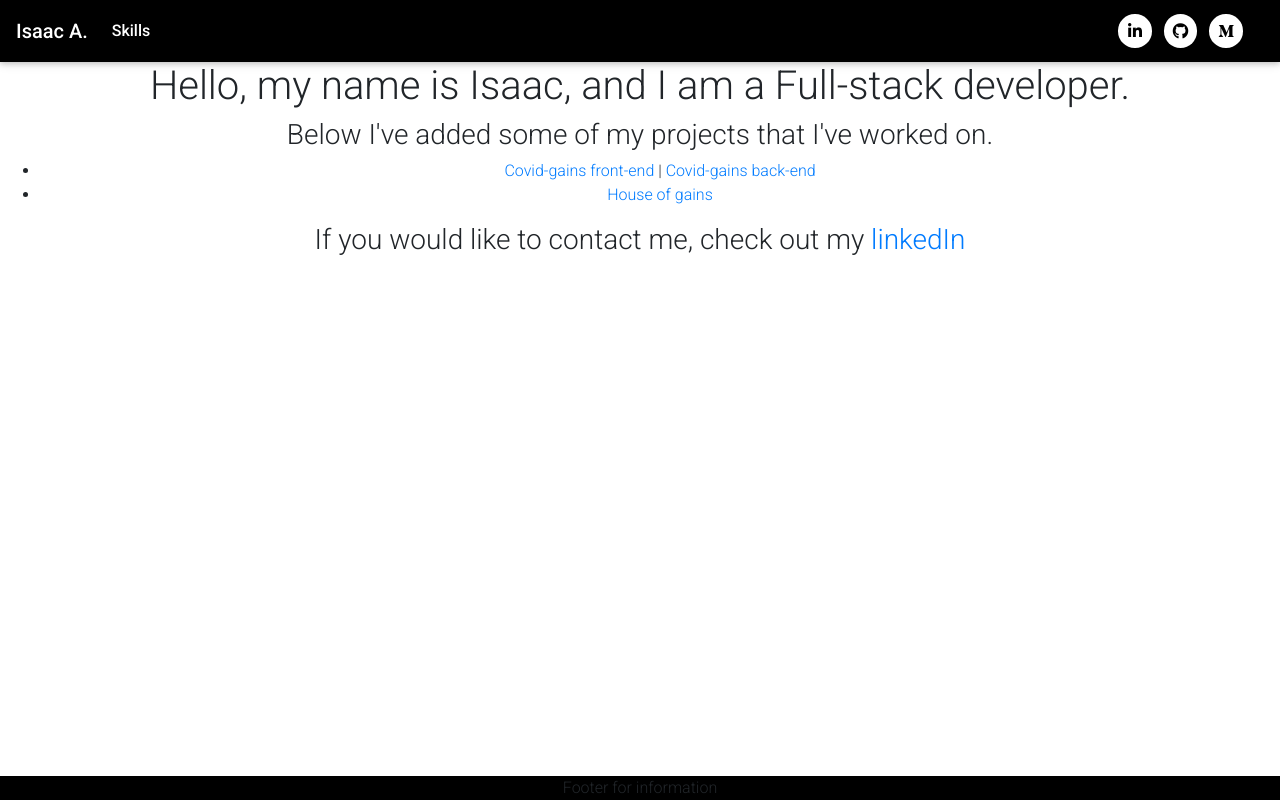
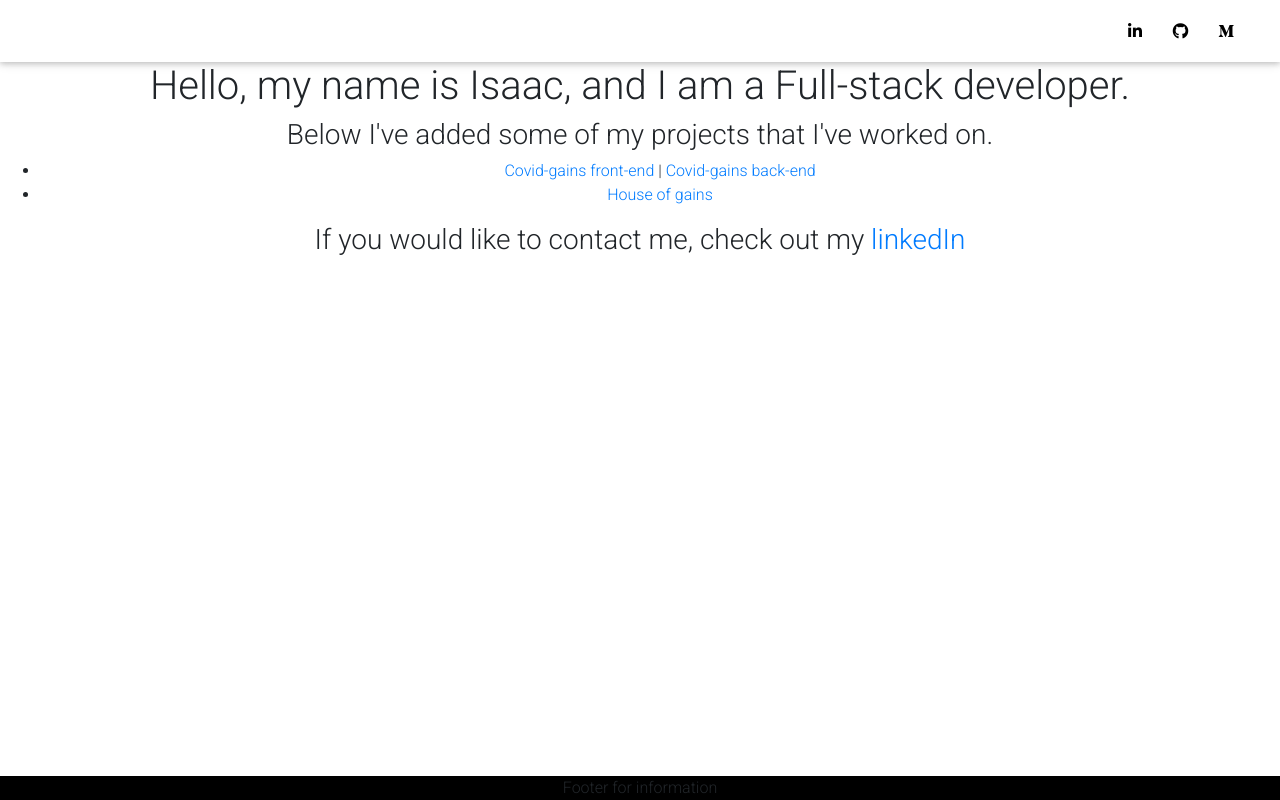
Before and after one commit to IA26/my-portfolio, a React (Create React App) app: page / in a window 1280 px wide. Built offline with nearby package versions, Linux system fonts and the light colour scheme.

Commit message:
changed navbar color

```diff
--- a/src/App.css
+++ b/src/App.css
@@ -89,3 +89,7 @@
 #footer-content {
   background: black;
 }
+
+#paths {
+  color: black;
+}
--- a/src/components/NavBarPage.js
+++ b/src/components/NavBarPage.js
@@ -6,11 +6,11 @@ MDBNavbar, MDBNavLink, MDBNavbarBrand, MDBNavbarNav, MDBNavItem, MDBIcon, MDBCon
 function NavbarPage(props) {
 
   return (
-      <MDBNavbar color="black" dark expand="md">
+      <MDBNavbar color="white" dark expand="md">
        <MDBNavbarBrand href="/"> <strong>Isaac A.</strong> </MDBNavbarBrand>
          <MDBNavbarNav left>
 
-           <MDBNavItem>
+           <MDBNavItem class="paths">
              <MDBNavLink to="/skills"><strong>Skills</strong></MDBNavLink>
            </MDBNavItem>
 
```
